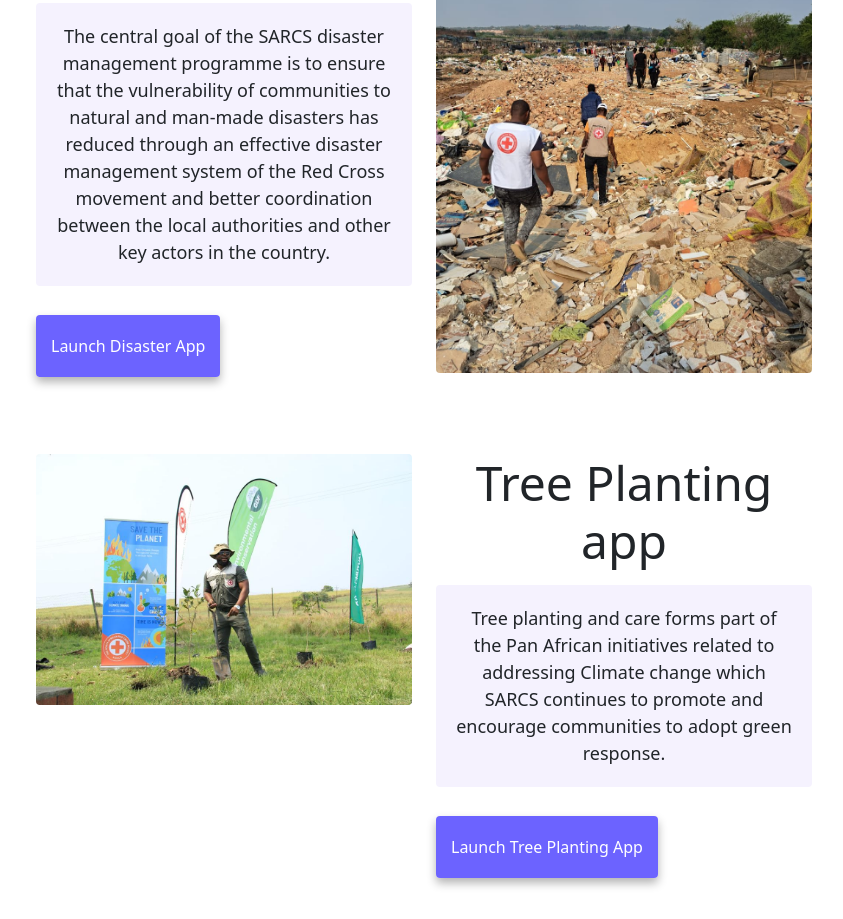
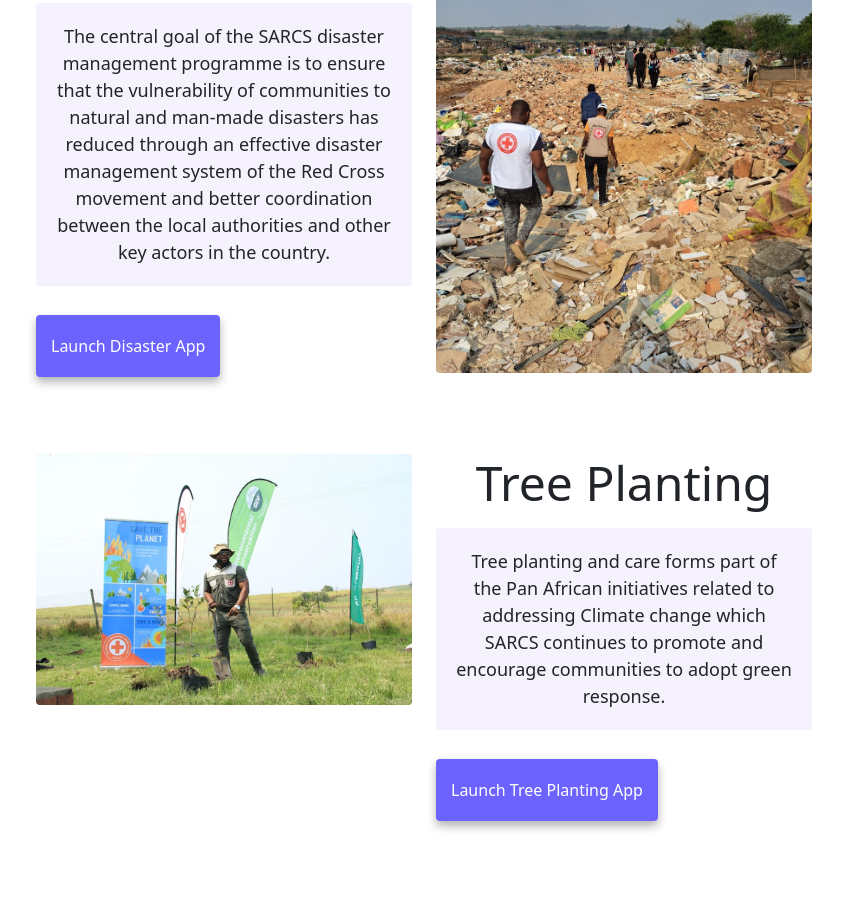
Before and after one commit to ziyandadavashe/portfolio-project, a plain HTML site: page index.html in a window 1280 px wide. Shown: the part 1032-1951 px from the top of the page, without its empty margins (216-1059 px from the left). After the commit the page ends 1894 px from the top, so only its background shows below. Drawn offline with nearby package versions, Linux system fonts and the light colour scheme.

Commit message:
Updated index.html

```diff
--- a/index.html
+++ b/index.html
@@ -142,7 +142,7 @@
           />
         </div>
         <div class="col-md-6">
-          <h2 class="mb-3">Tree Planting app</h2>
+          <h2 class="mb-3">Tree Planting</h2>
           <p>
             Tree planting and care forms part of the Pan African initiatives
             related to addressing Climate change which SARCS continues to
```
